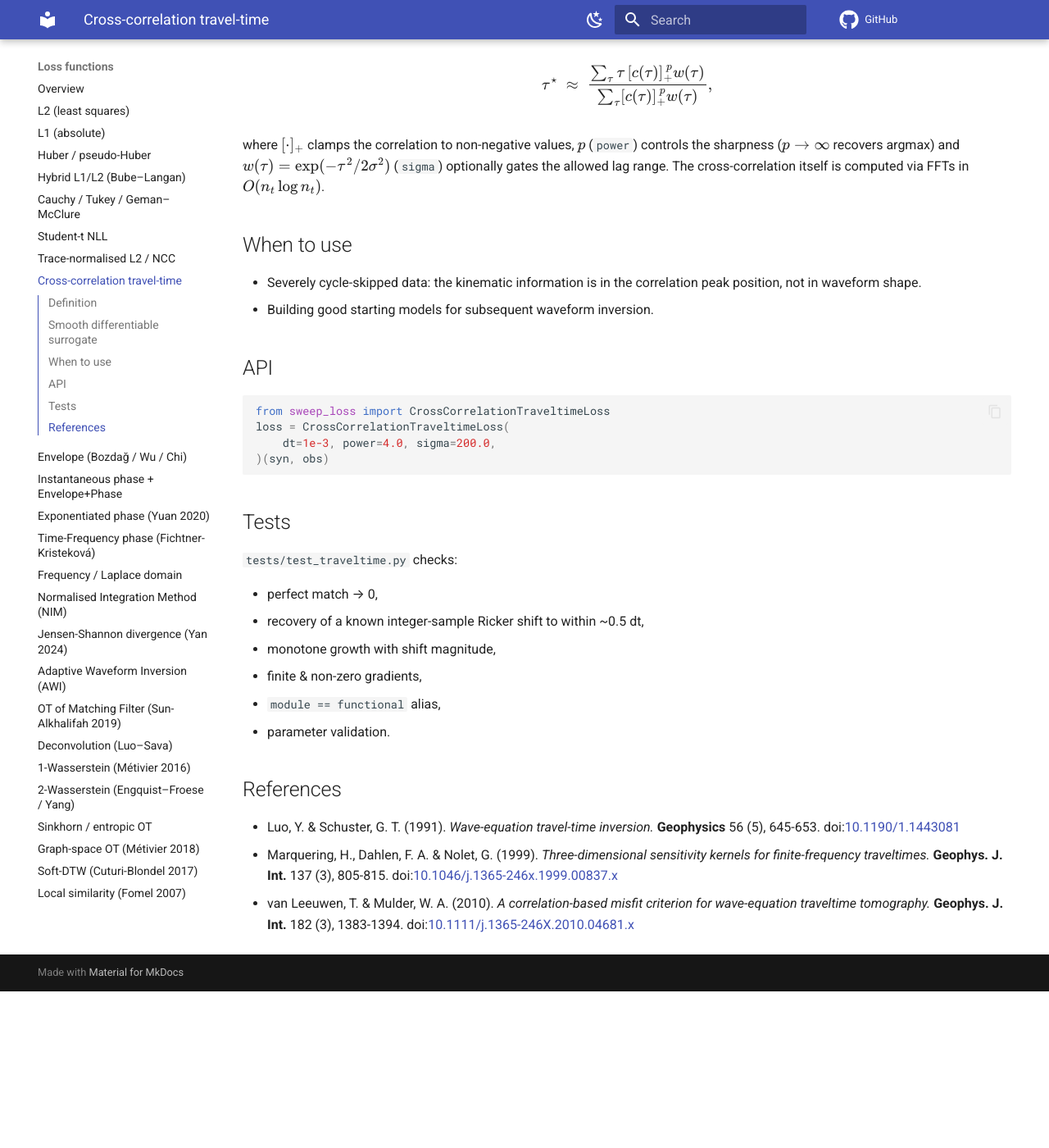
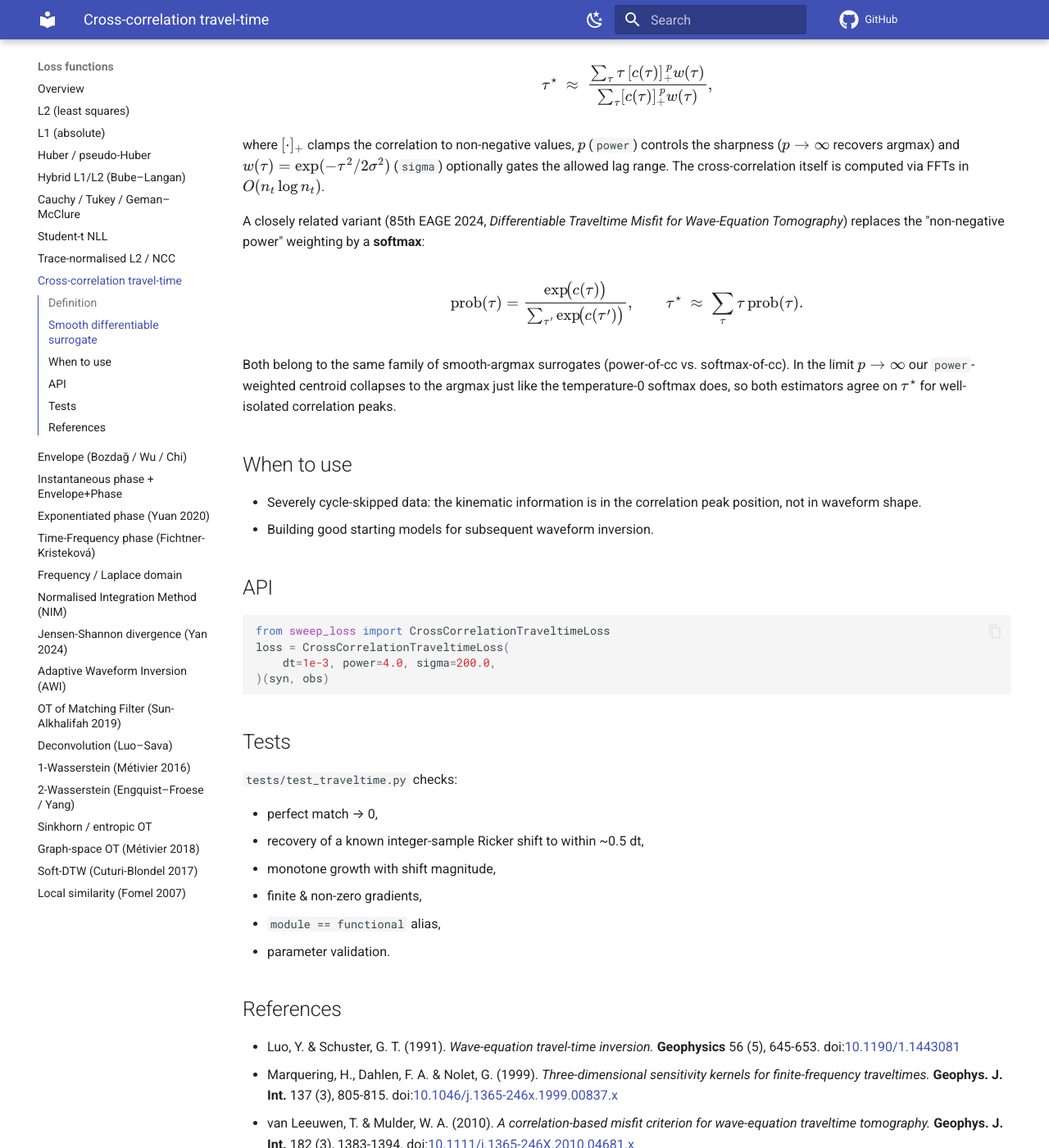
Before and after one commit to DeepWave-KAUST/sweep-loss, an MkDocs documentation site: the page built from docs/losses/traveltime.md, in a window 1280 px wide and 1400 px high, scrolled down 677 px. Shown: the whole window at 82% size. Built offline with MkDocs 1.6.1 and Material for MkDocs 9.7.7, drawn with Linux system fonts in a browser that asks for light colours; comment, search, counter and statistics services are not loaded; before the commit the page ends 1886 px from its top, so only the background shows below that; some of the changed text lies outside the part shown.

Commit message:
docs(traveltime): cite EAGE 2024 softmax variant
Add reference to "Differentiable Traveltime Misfit for Wave-Equation
Tomography" (85th EAGE 2024, Oslo) to the traveltime loss docs and
module docstring: its softmax-of-cross-correlation centroid is the same
family of smooth-argmax surrogates as our power-weighted centroid.
Author list and final DOI are placeholders ([authors] / 2024-TBD).

Co-Authored-By: Claude Opus 4.7 (1M context) <noreply@anthropic.com>

```diff
--- a/docs/losses/traveltime.md
+++ b/docs/losses/traveltime.md
@@ -34,6 +34,22 @@ where $[\cdot]_+$ clamps the correlation to non-negative values, $p$
 $w(\tau) = \exp(-\tau^2/2\sigma^2)$ (``sigma``) optionally gates the
 allowed lag range.  The cross-correlation itself is computed via FFTs in
 $O(n_t \log n_t)$.
+
+A closely related variant (85th EAGE 2024, *Differentiable Traveltime
+Misfit for Wave-Equation Tomography*) replaces the
+"non-negative power" weighting by a **softmax**:
+
+$$
+\mathrm{prob}(\tau) = \frac{\exp\!\bigl(c(\tau)\bigr)}{\sum_{\tau'} \exp\!\bigl(c(\tau')\bigr)},
+\qquad
+\tau^\star \;\approx\; \sum_\tau \tau\,\mathrm{prob}(\tau).
+$$
+
+Both belong to the same family of smooth-argmax surrogates (power-of-cc
+vs. softmax-of-cc).  In the limit $p\to\infty$ our ``power``-weighted
+centroid collapses to the argmax just like the temperature-0 softmax
+does, so both estimators agree on $\tau^\star$ for well-isolated
+correlation peaks.
 
 ## When to use
 
@@ -74,3 +90,9 @@ loss = CrossCorrelationTraveltimeLoss(
   criterion for wave-equation traveltime tomography.*
   **Geophys. J. Int.** 182 (3), 1383-1394.
   doi:[10.1111/j.1365-246X.2010.04681.x](https://doi.org/10.1111/j.1365-246X.2010.04681.x)
+* \[authors\] (2024). *Differentiable Traveltime Misfit for
+  Wave-Equation Tomography.*  85th EAGE Annual Conference & Exhibition,
+  Oslo, Norway, Expanded Abstracts.
+  doi:`10.3997/2214-4609.2024-TBD`
+  (softmax-of-cross-correlation variant — same family as the
+  ``power``-weighted centroid implemented here.)
```
Also changed, not shown: REPORT.md (+6 -0 lines), docs/report.md (+6 -0 lines), 1 other file.
